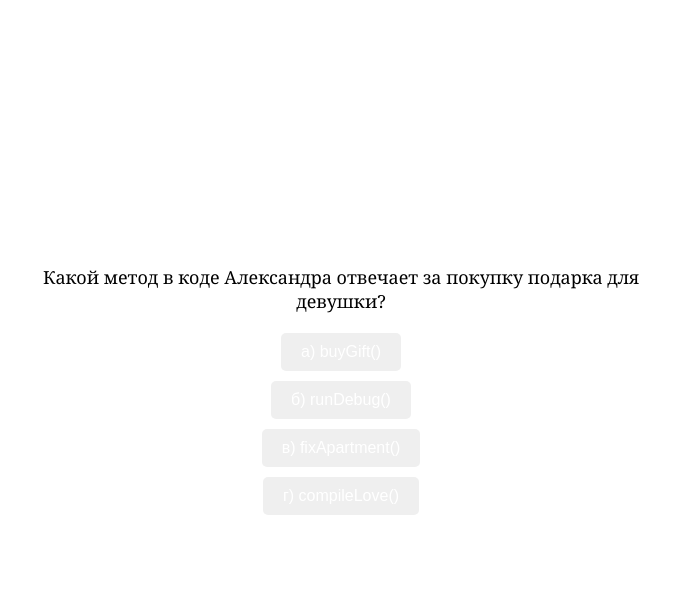
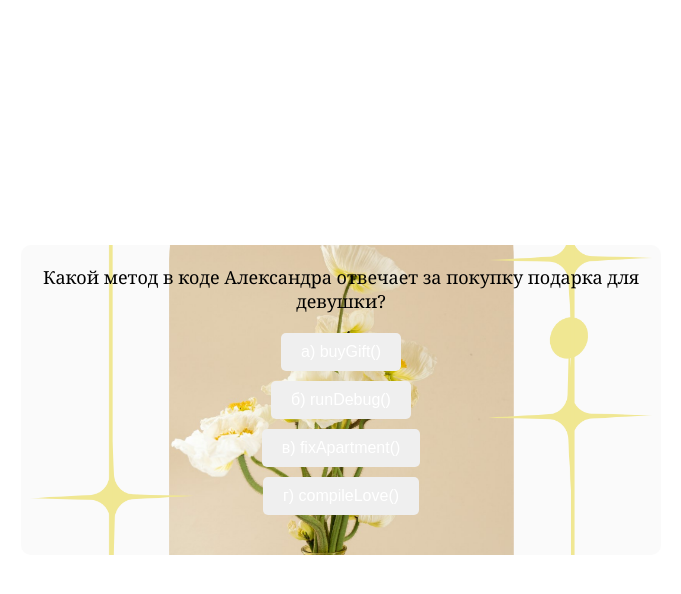
Before and after one commit to sinkvs/Kalita, a plain HTML site: page index.html in a window 1280 px wide. Both pictures are taken after a click on the button "Жми если готов". Shown: the whole page, without its empty margins (299-980 px from the left). Drawn offline with Linux system fonts and the light colour scheme.

Commit message:
Update index.html

```diff
--- a/index.html
+++ b/index.html
@@ -47,6 +47,9 @@
             max-width: 600px;
             width: 100%;
             font-family: 'Georgia', serif;
+            background-image: url('capture.png');
+            background-size: cover;
+            background-position: center;
         }
         .question {
             margin-bottom: 20px;
```
